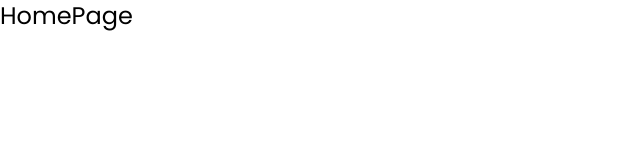
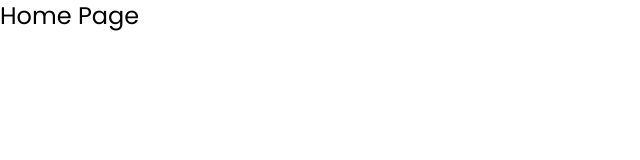
Before and after one commit to jonhealy1/real-estate-site, a Next.js app in the folder property-plus/: page / in a window 1280 px wide. Shown: the top 160 px of the page, without its empty margins (0-640 px from the left). Built offline with nearby package versions, Linux system fonts and the light colour scheme.

Commit message:
add title, description

```diff
--- a/property-plus/app/layout.jsx
+++ b/property-plus/app/layout.jsx
@@ -1,4 +1,10 @@
 import "@/assets/styles/globals.css";
+
+export const metadata = {
+  title: "Property Plus",
+  keywords: "real estate, property, rental",
+  description: "Real estate and property rental",
+};
 
 const MainLayout = ({ children }) => {
   return (
--- a/property-plus/app/page.jsx
+++ b/property-plus/app/page.jsx
@@ -1,5 +1,5 @@
 const HomePage = () => {
-  return <div className="text-2xl">HomePage</div>;
+  return <div className="text-2xl">Home Page</div>;
 };
 
 export default HomePage;
```
